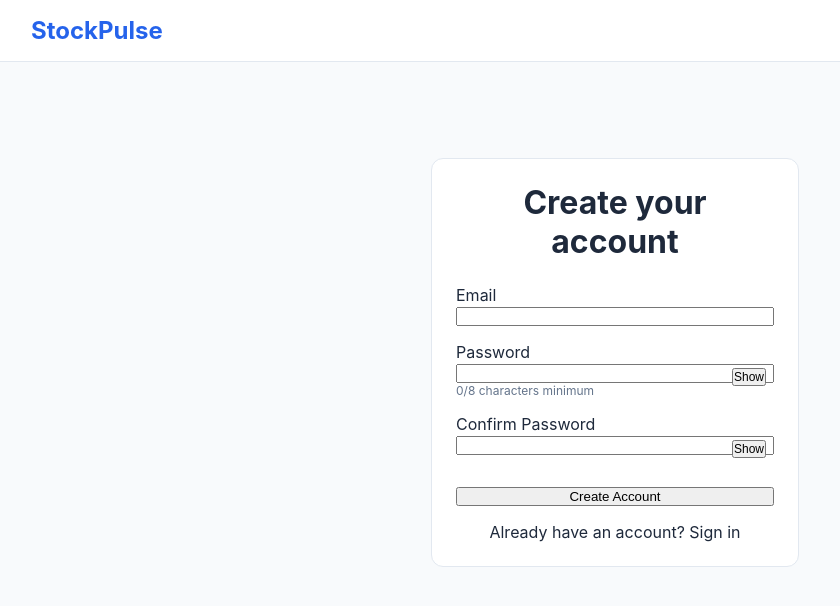
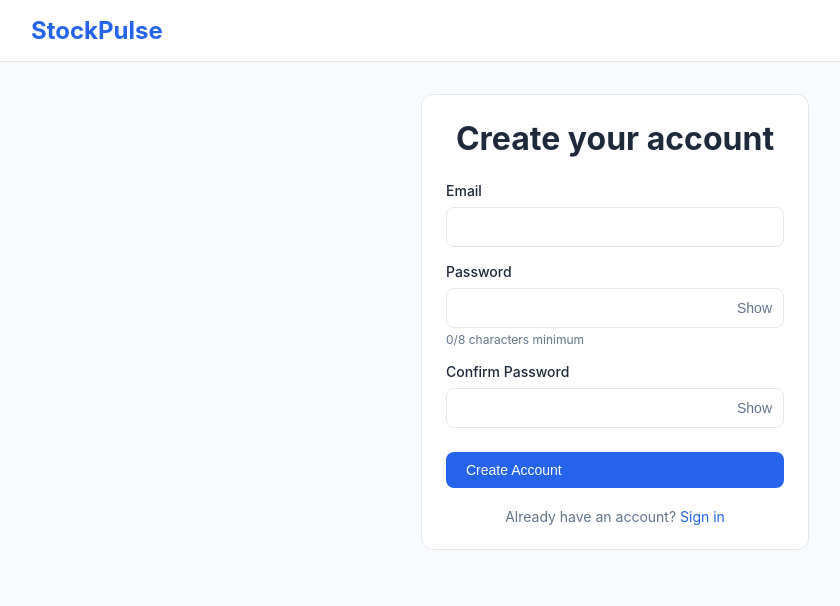
Before and after one commit to starstruckaia-dotcom/My-Projects, a Next.js app: page /signup in a window 1280 px wide. Shown: the top 606 px of the page, without its empty margins (25-865 px from the left). Built offline with nearby package versions, Linux system fonts and the light colour scheme; no server answers.

Commit message:
Update page.js

```diff
--- a/app/signup/page.js
+++ b/app/signup/page.js
@@ -28,13 +28,13 @@ export default function SignupPage() {
     e.preventDefault()
     setError(null)
 
-    if (password !== confirmPassword) {
-      setError('Passwords do not match')
+    if (password.length < 8) {
+      setError('Password must be at least 8 characters')
       return
     }
 
-    if (password.length < 8) {
-      setError('Password must be at least 8 characters')
+    if (password !== confirmPassword) {
+      setError('Passwords do not match')
       return
     }
 
@@ -51,19 +51,27 @@ export default function SignupPage() {
   }
 
   if (authLoading) {
-    return <p style={{ textAlign: 'center', marginTop: '4rem' }}>Loading…</p>
+    return (
+      <main className="main">
+        <div className="container">
+          <p>Loading…</p>
+        </div>
+      </main>
+    )
   }
 
   if (success) {
     return (
       <main className="main">
-        <div className="container" style={{ maxWidth: 400, marginTop: '4rem' }}>
+        <div className="container" style={{ maxWidth: 420 }}>
           <div className="card" style={{ textAlign: 'center' }}>
-            <h1>Check your email</h1>
-            <p>
+            <h1 style={{ marginBottom: '1rem' }}>Check your email</h1>
+            <p style={{ color: 'var(--text-muted)', marginBottom: '1.5rem' }}>
               We sent a confirmation link to <strong>{email}</strong>.
             </p>
-            <Link href="/login">Back to sign in</Link>
+            <Link href="/login" className="btn btn-primary">
+              Back to sign in
+            </Link>
           </div>
         </div>
       </main>
@@ -72,7 +80,7 @@ export default function SignupPage() {
 
   return (
     <main className="main">
-      <div className="container" style={{ maxWidth: 400, marginTop: '4rem' }}>
+      <div className="container" style={{ maxWidth: 420 }}>
         <div className="card">
           <h1 style={{ textAlign: 'center', marginBottom: '1.5rem' }}>
             Create your account
@@ -84,9 +92,9 @@ export default function SignupPage() {
                 background: '#fee2e2',
                 color: '#dc2626',
                 padding: '0.75rem',
-                borderRadius: 8,
+                borderRadius: '8px',
                 marginBottom: '1rem',
-                fontSize: 14
+                fontSize: '0.875rem',
               }}
             >
               {error}
@@ -95,36 +103,43 @@ export default function SignupPage() {
 
           <form onSubmit={handleSubmit}>
             {/* Email */}
-            <div style={{ marginBottom: '1rem' }}>
-              <label>Email</label>
+            <div className="form-group">
+              <label className="form-label">Email</label>
               <input
                 type="email"
+                className="form-input"
                 value={email}
                 onChange={(e) => setEmail(e.target.value)}
                 required
-                style={{ width: '100%' }}
               />
             </div>
 
             {/* Password */}
-            <div style={{ marginBottom: '1rem' }}>
-              <label>Password</label>
+            <div className="form-group">
+              <label className="form-label">Password</label>
+
               <div style={{ position: 'relative' }}>
                 <input
                   type={showPassword ? 'text' : 'password'}
+                  className="form-input"
                   value={password}
                   onChange={(e) => setPassword(e.target.value)}
                   required
-                  style={{ width: '100%', paddingRight: 50 }}
                 />
+
                 <button
                   type="button"
                   onClick={() => setShowPassword(!showPassword)}
                   style={{
                     position: 'absolute',
-                    right: 8,
-                    top: 6,
-                    fontSize: 12
+                    right: '12px',
+                    top: '50%',
+                    transform: 'translateY(-50%)',
+                    background: 'none',
+                    border: 'none',
+                    color: 'var(--text-muted)',
+                    fontSize: '0.875rem',
+                    cursor: 'pointer',
                   }}
                 >
                   {showPassword ? 'Hide' : 'Show'}
@@ -133,8 +148,12 @@ export default function SignupPage() {
 
               <p
                 style={{
-                  fontSize: 12,
-                  color: password.length >= 8 ? 'green' : '#64748b'
+                  marginTop: '0.25rem',
+                  fontSize: '0.75rem',
+                  color:
+                    password.length >= 8
+                      ? 'var(--success)'
+                      : 'var(--text-muted)',
                 }}
               >
                 {password.length}/8 characters minimum
@@ -142,16 +161,18 @@ export default function SignupPage() {
             </div>
 
             {/* Confirm Password */}
-            <div style={{ marginBottom: '1rem' }}>
-              <label>Confirm Password</label>
+            <div className="form-group">
+              <label className="form-label">Confirm Password</label>
+
               <div style={{ position: 'relative' }}>
                 <input
                   type={showConfirmPassword ? 'text' : 'password'}
+                  className="form-input"
                   value={confirmPassword}
                   onChange={(e) => setConfirmPassword(e.target.value)}
                   required
-                  style={{ width: '100%', paddingRight: 50 }}
                 />
+
                 <button
                   type="button"
                   onClick={() =>
@@ -159,9 +180,14 @@ export default function SignupPage() {
                   }
                   style={{
                     position: 'absolute',
-                    right: 8,
-                    top: 6,
-                    fontSize: 12
+                    right: '12px',
+                    top: '50%',
+                    transform: 'translateY(-50%)',
+                    background: 'none',
+                    border: 'none',
+                    color: 'var(--text-muted)',
+                    fontSize: '0.875rem',
+                    cursor: 'pointer',
                   }}
                 >
                   {showConfirmPassword ? 'Hide' : 'Show'}
@@ -171,15 +197,26 @@ export default function SignupPage() {
 
             <button
               type="submit"
+              className="btn btn-primary"
+              style={{ width: '100%', marginTop: '0.5rem' }}
               disabled={loading}
-              style={{ width: '100%', marginTop: '1rem' }}
             >
-              {loading ? 'Creating…' : 'Create Account'}
+              {loading ? 'Creating account…' : 'Create Account'}
             </button>
           </form>
 
-          <p style={{ textAlign: 'center', marginTop: '1rem' }}>
-            Already have an account? <Link href="/login">Sign in</Link>
+          <p
+            style={{
+              textAlign: 'center',
+              marginTop: '1.25rem',
+              fontSize: '0.875rem',
+              color: 'var(--text-muted)',
+            }}
+          >
+            Already have an account?{' '}
+            <Link href="/login" style={{ color: 'var(--primary)' }}>
+              Sign in
+            </Link>
           </p>
         </div>
       </div>
```
